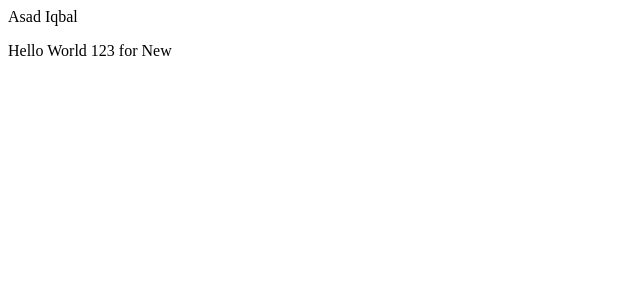
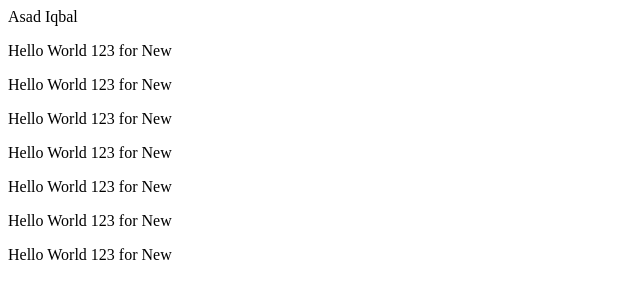
Before and after one commit to AsadIqbal6019/test-repo, a plain HTML site: page index.html in a window 1280 px wide. Shown: the whole page, without its empty margins (0-640 px from the left). Drawn offline with Linux system fonts and the light colour scheme.

Commit message:
Add some changing to index.html and dev branch

```diff
--- a/index.html
+++ b/index.html
@@ -13,5 +13,15 @@
 
     <p>Hello World 123 for New </p>
 
+
+    <p>Hello World 123 for New </p>
+
+    <p>Hello World 123 for New </p>
+    <p>Hello World 123 for New </p>
+    <p>Hello World 123 for New </p>
+    <p>Hello World 123 for New </p>
+    <p>Hello World 123 for New </p>
+
+
 </body>
 </html>
```
